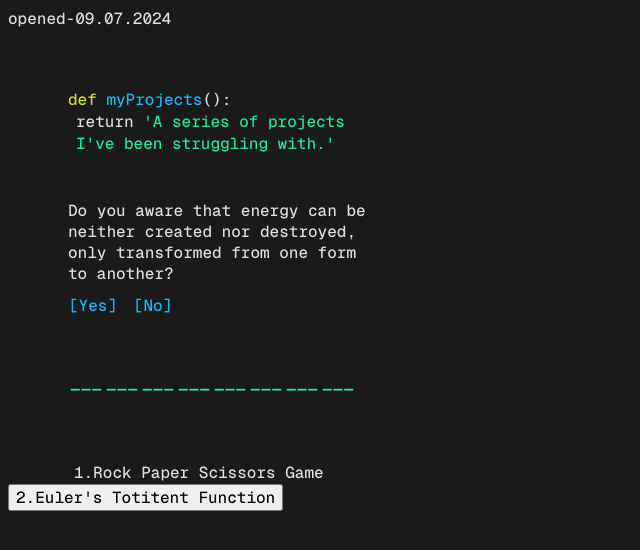
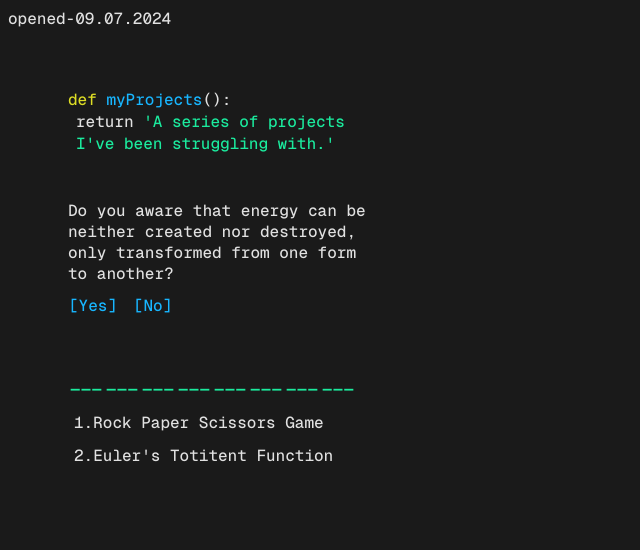
Before and after one commit to melihdr/melihdurmus, a plain HTML site: page index.html in a window 1280 px wide. Shown: the whole page, without its empty margins (0-640 px from the left). Drawn offline with Linux system fonts and the light colour scheme; files whose address does not match are found by name.

Commit message:
Update general-style.css

```diff
--- a/styles/general-style.css
+++ b/styles/general-style.css
@@ -109,23 +109,25 @@ button {
 }
 
 
-.first-element {
+.first-element,
+.second-element {
   background-color: transparent;
   color: #e1e1e1;
   border: none;
   margin-left: 60px;
-  margin-top: 60px;
+  margin-top: 10px;
   display: inline-block;
   cursor: pointer;
   transition: background-color 0.1s, color, 0.1s;
 }
 
-.first-element:hover {
+.first-element:hover,
+.second-element:hover {
   background-color: #1beb9e;
   color: #1a1a1a;
 }
 
 .columns {
   display: grid;
-  grid-template-columns: 360px 1fr;
+  grid-template-columns: 1fr 17fr;
 }
```
